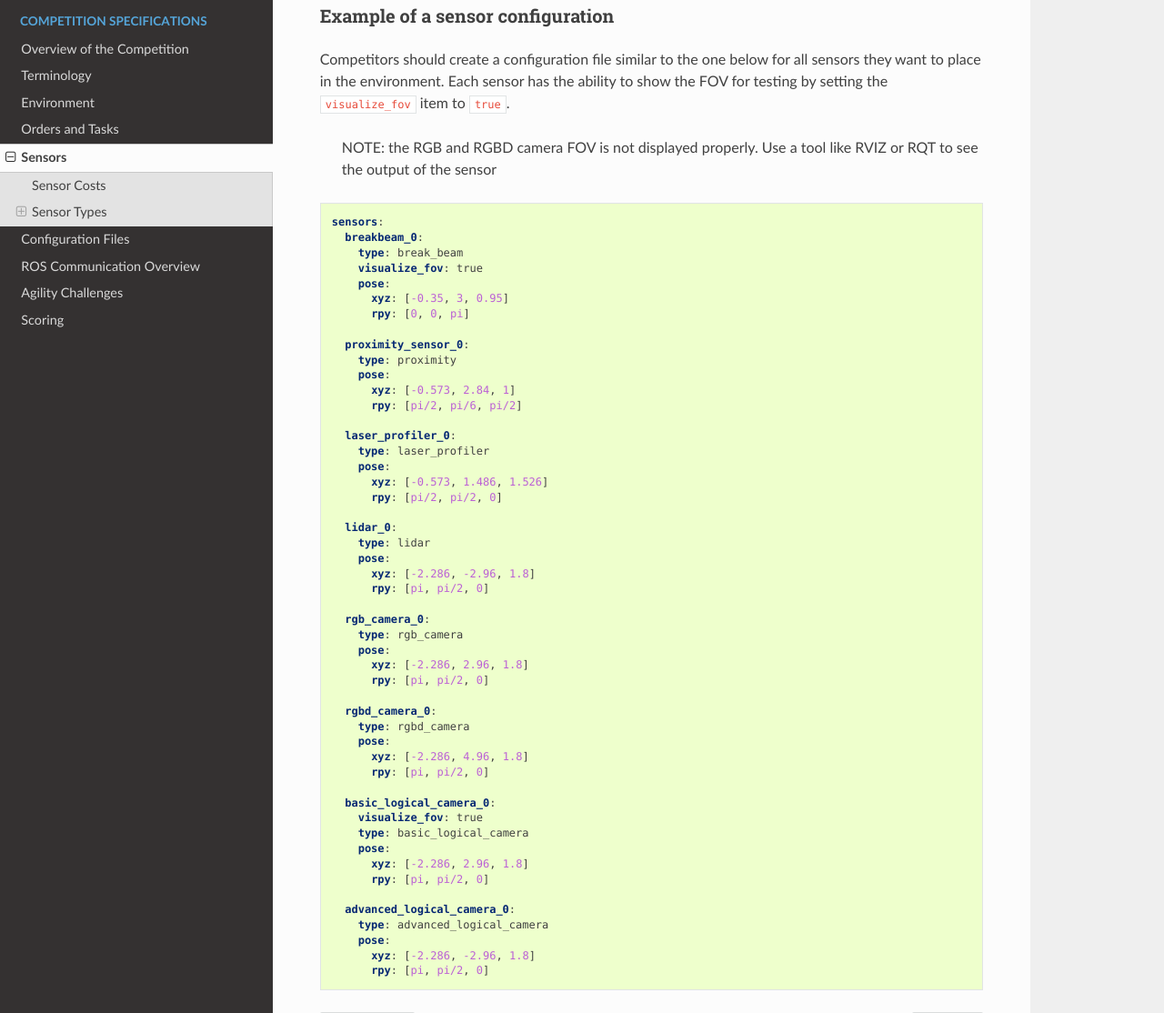
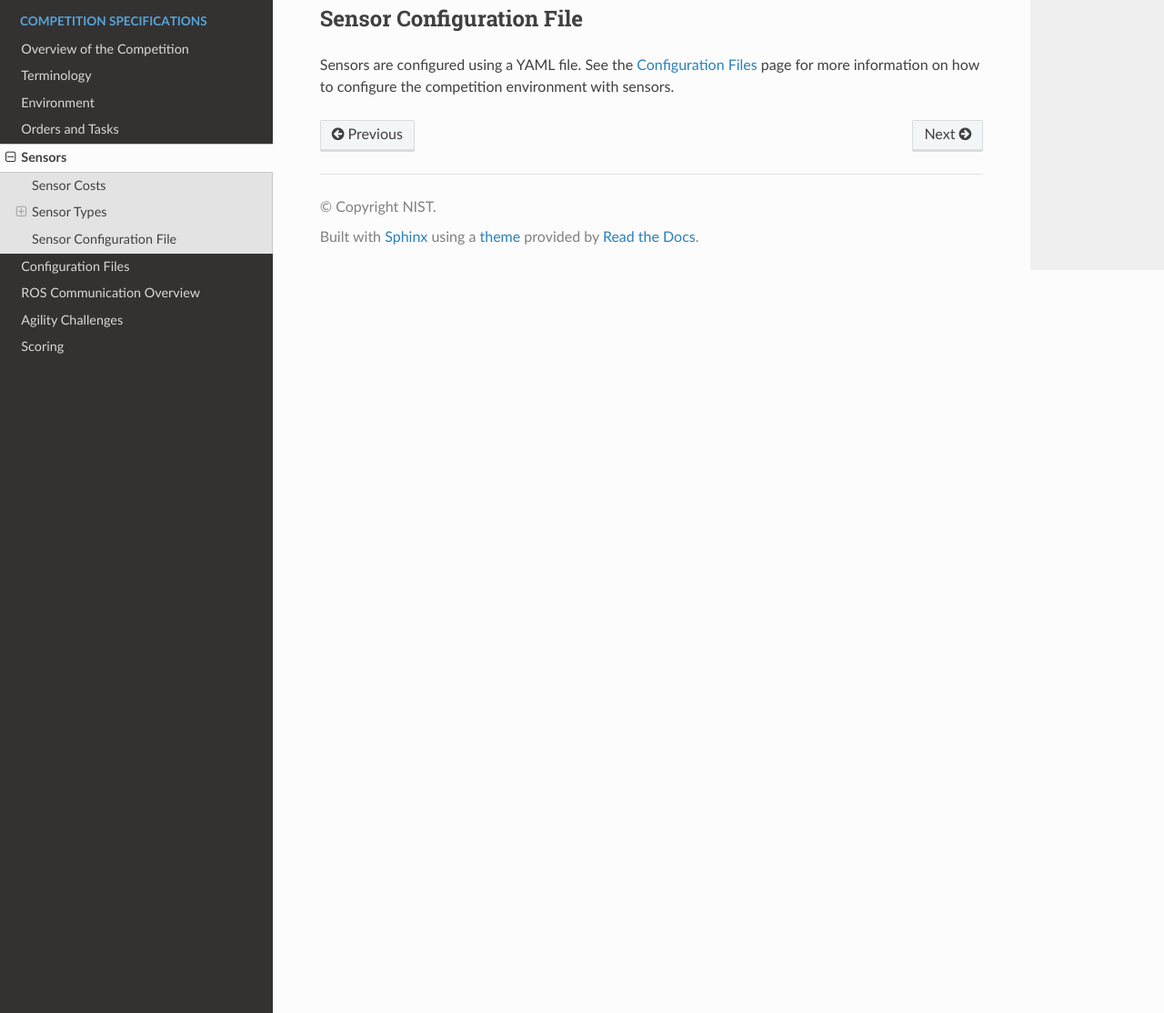
Before and after one commit to usnistgov/ARIAC, a Sphinx documentation site: the page built from docs/competition/sensors.md, in a window 1280 px wide and 1400 px high, scrolled down 3937 px. Shown: the part 286-1400 px from the top of the window at 91% size. Built offline with Sphinx 7.4.7 and the Read the Docs theme 2.0.0, drawn with Linux system fonts in a browser that asks for light colours.

````diff
--- a/docs/competition/sensors.md
+++ b/docs/competition/sensors.md
@@ -63,9 +63,11 @@
 
 ![](../images/AdvancedLogicalCamera.png)
 
-### Example of a sensor configuration
+## Sensor Configuration File
 
-Competitors should create a configuration file similar to the one below for all sensors they want to place in the environment. Each sensor has the ability to show the FOV for testing by setting the `visualize_fov` item to `true`.
+ Sensors are configured using a YAML file. See the [Configuration Files](trials.md) page for more information on how to configure the competition environment with sensors.
+
+<!--Competitors should create a configuration file similar to the one below for all sensors they want to place in the environment. Each sensor has the ability to show the FOV for testing by setting the `visualize_fov` item to `true`.
 
 > NOTE: the RGB and RGBD camera FOV is not displayed properly. Use a tool like RVIZ or RQT to see the output of the sensor
 
@@ -120,4 +122,4 @@
     pose:
       xyz: [-2.286, -2.96, 1.8]
       rpy: [pi, pi/2, 0]
-```
+``` -->
````
